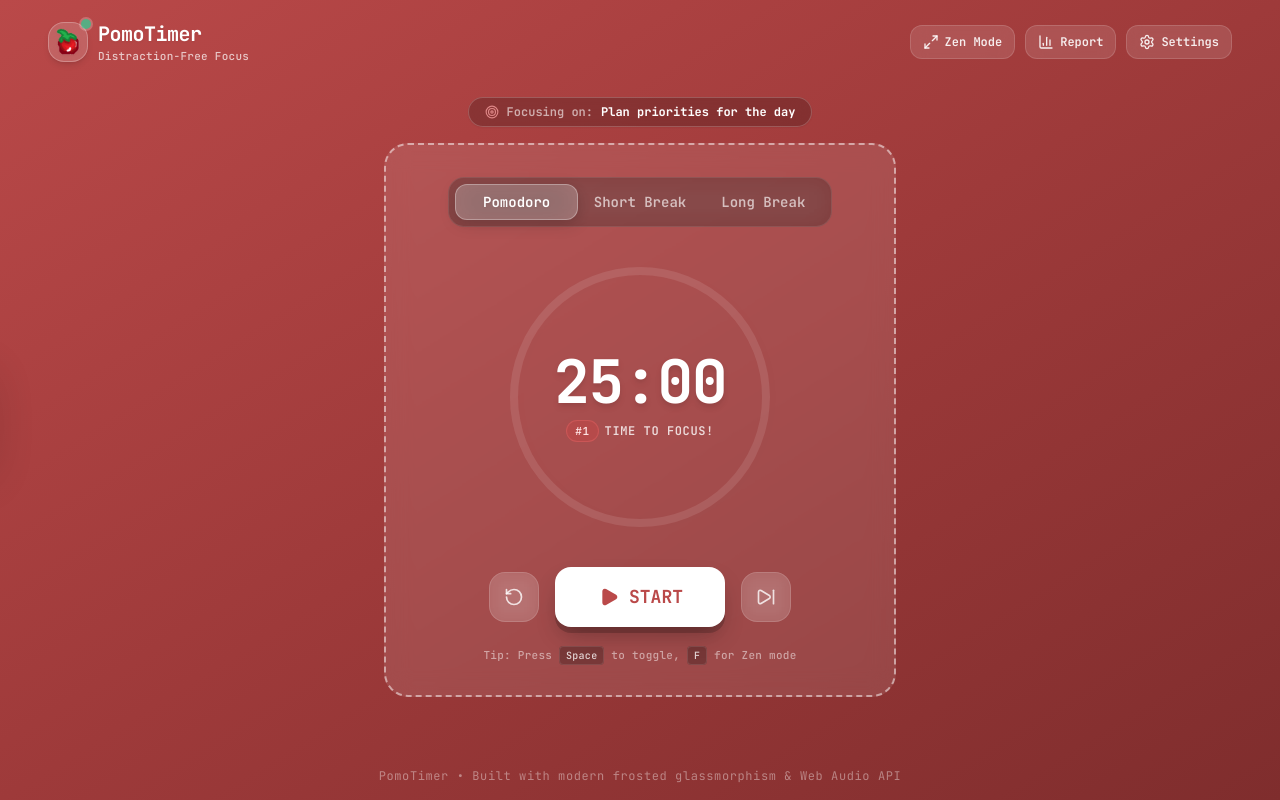
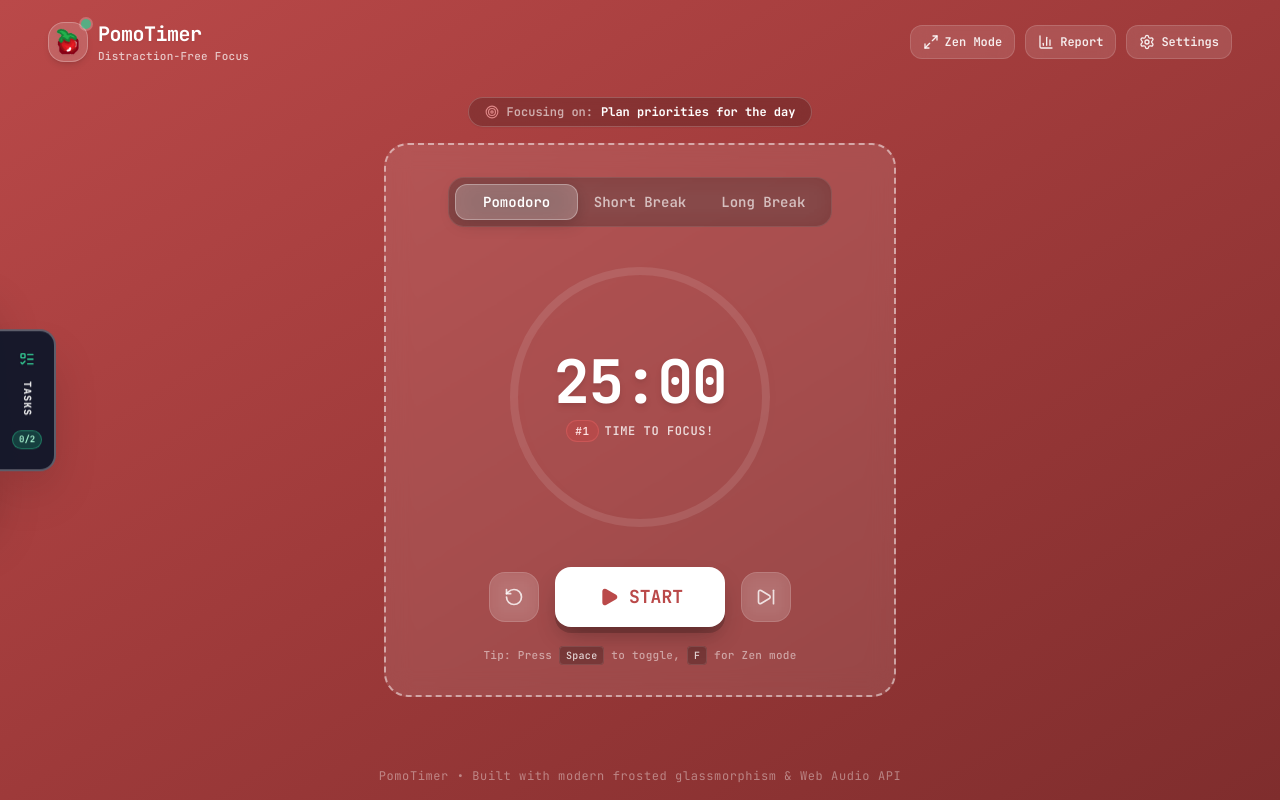
Before and after one commit to SpidyKingOp/pomotimer, a React (Vite) app: page / in a window 1280 px wide. Built offline with nearby package versions, Linux system fonts and the light colour scheme.

Commit message:
Fix notch positioning so tab stays attached to left wall

```diff
--- a/src/components/TaskChecklist.jsx
+++ b/src/components/TaskChecklist.jsx
@@ -108,10 +108,9 @@ export default function TaskChecklist({
     <div
       onMouseEnter={() => setIsHovered(true)}
       onMouseLeave={() => setIsHovered(false)}
-      className="fixed left-0 top-1/2 -translate-y-1/2 z-40 flex items-center transition-transform duration-500 ease-[cubic-bezier(0.16,1,0.3,1)] select-none"
-      style={{
-        transform: `translate(${isExpanded ? '0%' : '-100%'}, -50%)`,
-      }}
+      className={`fixed left-0 top-1/2 -translate-y-1/2 z-50 transition-transform duration-500 ease-[cubic-bezier(0.16,1,0.3,1)] select-none ${
+        isExpanded ? 'translate-x-0' : '-translate-x-full'
+      }`}
     >
       {/* Extended Checklist Panel */}
       <div className="w-80 sm:w-96 max-h-[82vh] bg-slate-900/95 backdrop-blur-2xl border border-white/20 shadow-2xl rounded-r-3xl p-5 flex flex-col justify-between overflow-hidden">
@@ -320,21 +319,21 @@ export default function TaskChecklist({
           playClick(0.2);
           setIsPinned(!isPinned);
         }}
-        className={`flex flex-col items-center justify-center py-4 px-2.5 rounded-r-2xl bg-slate-900/90 backdrop-blur-2xl border border-l-0 border-white/25 shadow-2xl cursor-pointer select-none transition-all duration-300 group hover:bg-slate-900 hover:border-white/40 ${
-          isExpanded ? 'opacity-85' : 'opacity-95 hover:pl-3'
+        className={`absolute left-full top-1/2 -translate-y-1/2 flex flex-col items-center justify-center py-5 px-3 rounded-r-2xl bg-slate-900/95 backdrop-blur-2xl border-2 border-l-0 border-white/30 shadow-2xl cursor-pointer select-none group hover:bg-slate-900 hover:border-white/50 transition-all ${
+          isExpanded ? 'opacity-90' : 'opacity-100 hover:pl-4'
         }`}
-        style={{ minWidth: '38px' }}
+        style={{ minWidth: '42px' }}
         title={isExpanded ? 'Click to pin / unpin' : 'Hover to open checklist'}
       >
-        <ListTodo className="w-4 h-4 text-emerald-400 group-hover:scale-110 transition-transform mb-2.5" />
+        <ListTodo className="w-4 h-4 text-emerald-400 group-hover:scale-110 transition-transform mb-2.5 drop-shadow-sm" />
 
         {/* Vertical Text */}
-        <span className="[writing-mode:vertical-lr] text-[10px] tracking-widest font-extrabold uppercase text-white/80 group-hover:text-white transition-colors py-1">
+        <span className="[writing-mode:vertical-lr] text-[10px] tracking-widest font-extrabold uppercase text-white/90 group-hover:text-white transition-colors py-1">
           Tasks
         </span>
 
         {/* Mini Completed Counter Badge */}
-        <span className="mt-2.5 px-1 py-0.5 text-[9px] font-bold rounded-full bg-white/15 text-white/90 border border-white/20 tabular-nums">
+        <span className="mt-2.5 px-1.5 py-0.5 text-[9px] font-bold rounded-full bg-emerald-500/25 text-emerald-200 border border-emerald-400/40 tabular-nums">
           {completedCount}/{tasks.length}
         </span>
       </div>
```
